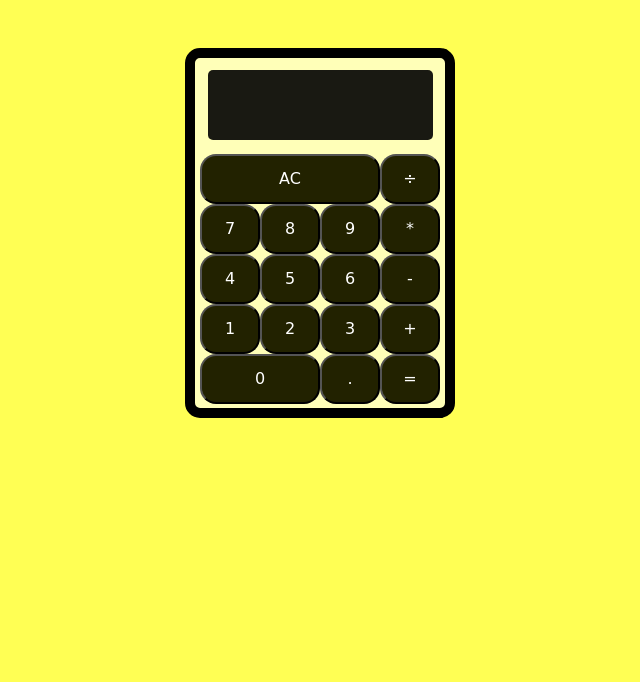
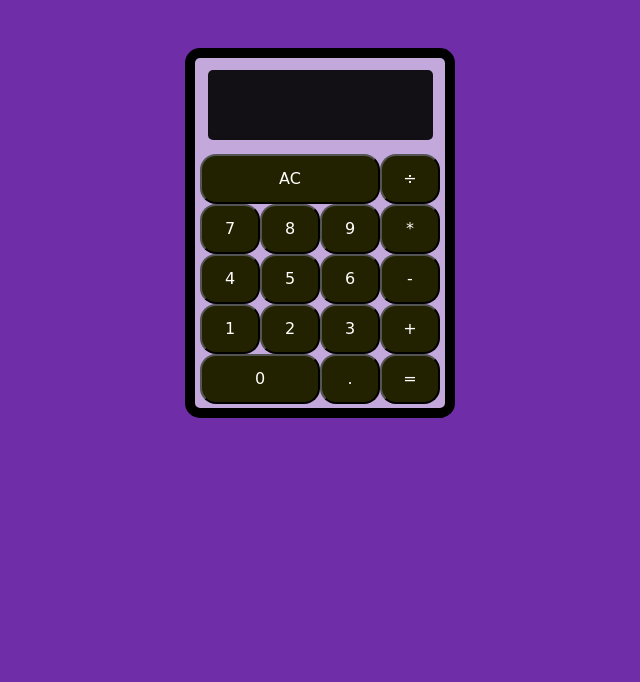
Before and after one commit to ctrlvee/Calculator-, a plain HTML site: page index.html in a window 1280 px wide. Shown: the part 118-800 px from the top of the page, without its empty margins (320-960 px from the left). Drawn offline with Linux system fonts and the light colour scheme; a web font is replaced by a local one.

Commit message:
Change background color

```diff
--- a/style.css
+++ b/style.css
@@ -4,7 +4,7 @@
 }
 
 html {
-    background-color: rgba(255, 255, 84, 1);
+    background-color: #6f2da8;
     width:100%;
     height:100%;
 }
```
